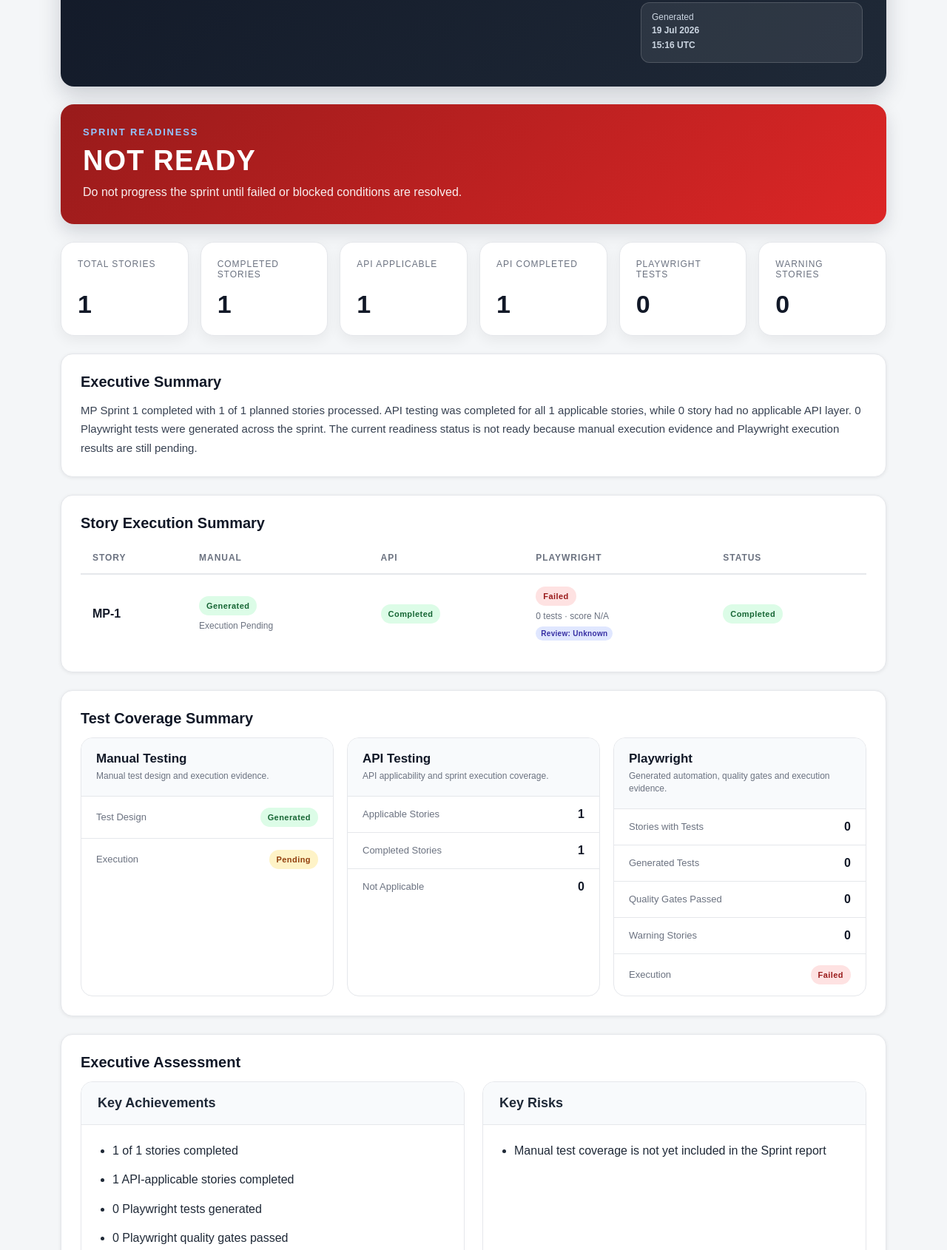
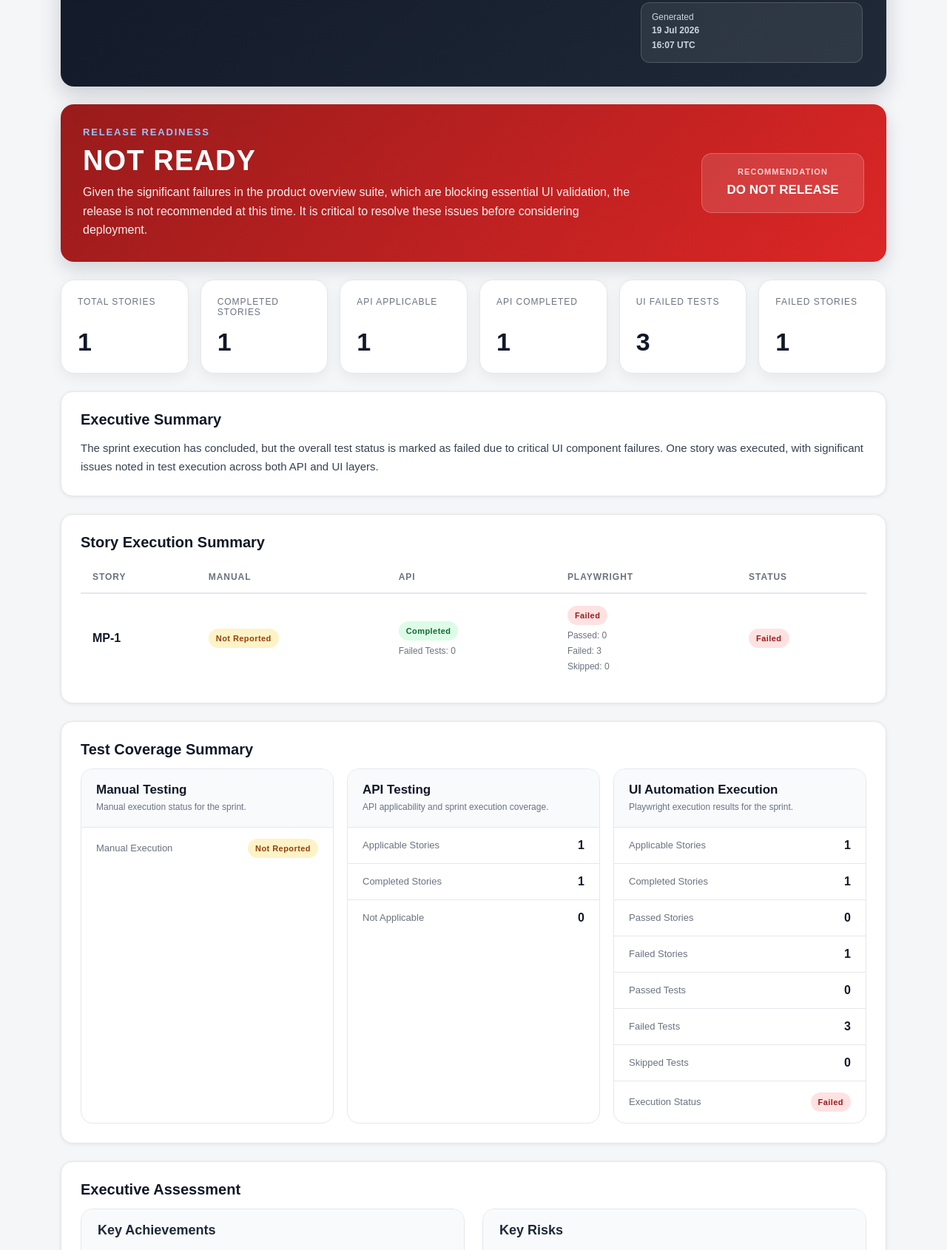
Before and after one commit to balatoth/QA-AI-copilot-V2, a plain HTML site: page executions/MP/sprint-1/MP-SPRINT-20260716122134/reporting/sprint-report.html in a window 1280 px wide. Shown: the part 283-1973 px from the top of the page at 74% size. Drawn offline with Linux system fonts and the light colour scheme.

Commit message:
Update HTML manager execution report

```diff
--- a/executions/MP/sprint-1/MP-SPRINT-20260716122134/reporting/sprint-report.html
+++ b/executions/MP/sprint-1/MP-SPRINT-20260716122134/reporting/sprint-report.html
@@ -129,6 +129,32 @@
       color: rgba(255,255,255,0.92);
       font-size: 16px;
       line-height: 1.6;
+    }
+
+.readiness-decision {
+  min-width: 220px;
+  padding: 18px 20px;
+  border: 1px solid rgba(255,255,255,0.22);
+  border-radius: 14px;
+  background: rgba(255,255,255,0.12);
+  text-align: center;
+}
+
+.readiness-decision span {
+  display: block;
+  margin-bottom: 7px;
+  color: rgba(255,255,255,0.78);
+  font-size: 11px;
+  font-weight: 700;
+  letter-spacing: 0.1em;
+  text-transform: uppercase;
+}
+
+.readiness-decision strong {
+  display: block;
+  color: #ffffff;
+  font-size: 17px;
+  line-height: 1.4;
 }
 
     .cards {
@@ -525,8 +551,8 @@
         <h1>Sprint Execution Report</h1>
 
       <p>
-          Executive sprint-level quality assessment generated from planning,
-          API testing, Playwright generation and available execution evidence.
+        Executive sprint-level quality assessment generated from automated
+        API and UI execution evidence, risk analysis and release-readiness evaluation.
       </p>
       </div>
 
@@ -550,7 +576,7 @@
           <span>Generated</span>
           <strong class="generated-date">
             <span>19 Jul 2026</span>
-            <span class="generated-date-time">15:16 UTC</span>
+            <span class="generated-date-time">16:07 UTC</span>
           </strong>
         </div>
       </div>
@@ -558,11 +584,20 @@
 
 <section class="readiness blocked">
   <div>
-        <div class="eyebrow">Sprint Readiness</div>
+    <div class="eyebrow">Release Readiness</div>
 
     <h2>NOT READY</h2>
 
-        <p>Do not progress the sprint until failed or blocked conditions are resolved.</p>
+    <p>
+      Given the significant failures in the product overview suite, which are blocking essential UI validation, the release is not recommended at this time. It is critical to resolve these issues before considering deployment.
+    </p>
+  </div>
+
+  <div class="readiness-decision">
+    <span>Recommendation</span>
+    <strong>
+      DO NOT RELEASE
+    </strong>
   </div>
 </section>
 
@@ -588,19 +623,23 @@
       </div>
 
       <div class="card">
-        <div class="card-label">Playwright Tests</div>
-        <div class="card-value">0</div>
+        <div class="card-label">UI Failed Tests</div>
+        <div class="card-value">
+          3
+        </div>
       </div>
 
       <div class="card">
-        <div class="card-label">Warning Stories</div>
-        <div class="card-value">0</div>
+        <div class="card-label">Failed Stories</div>
+        <div class="card-value">
+          1
+        </div>
       </div>
     </section>
 
     <section class="section">
       <h3>Executive Summary</h3>
-      <p>MP Sprint 1 completed with 1 of 1 planned stories processed. API testing was completed for all 1 applicable stories, while 0 story had no applicable API layer. 0 Playwright tests were generated across the sprint. The current readiness status is not ready because manual execution evidence and Playwright execution results are still pending.</p>
+      <p>The sprint execution has concluded, but the overall test status is marked as failed due to critical UI component failures. One story was executed, with significant issues noted in test execution across both API and UI layers.</p>
     </section>
 
     <section class="section">
@@ -627,41 +666,68 @@
       </td>
 
       <td>
+
         <div class="manual-cell">
-          <span class="status-badge status-pass">Generated</span>
-          <span class="quality-detail">Execution Pending</span>
+
+          <span class="status-badge status-warning">
+            Not Reported
+          </span>
+
         </div>
+
       </td>
 
 <td>
+
+      <div class="playwright-cell">
+
         <span class="status-badge status-pass">
           Completed
         </span>
 
+        <span class="quality-detail">
+          Failed Tests:
+          0
+        </span>
+
+
+
+      </div>
 
 </td>
+      <td>
 
-      <td>
         <div class="playwright-cell">
+
           <span class="status-badge status-fail">
             Failed
           </span>
 
           <span class="quality-detail">
-            0 tests
-            · score N/A
+            Passed:
+            0
           </span>
 
-          <span class="review-detail status-unknown">
-            Review: Unknown
+          <span class="quality-detail">
+            Failed:
+            3
           </span>
+
+          <span class="quality-detail">
+            Skipped:
+            0
+          </span>
+
   </div>
+
 </td>
 
       <td>
-        <span class="status-badge status-pass">
-          Completed
+
+      <span class="status-badge status-fail">
+      Failed
       </span>
+
       </td>
     </tr>
 
@@ -679,19 +745,23 @@
         <article class="coverage-card">
           <div class="coverage-header">
             <h4>Manual Testing</h4>
-            <p>Manual test design and execution evidence.</p>
+            <p>Manual execution status for the sprint.</p>
           </div>
 
           <div class="coverage-body">
+
           <div class="coverage-metric">
-              <span class="coverage-metric-label">Test Design</span>
-              <span class="status-badge status-pass">Generated</span>
+
+            <span class="coverage-metric-label">
+              Manual Execution
+            </span>
+
+            <span class="status-badge status-warning">
+              Not Reported
+            </span>
+
           </div>
 
-            <div class="coverage-metric">
-              <span class="coverage-metric-label">Execution</span>
-              <span class="status-badge status-warning">Pending</span>
-            </div>
         </div>
         </article>
 
@@ -726,48 +796,73 @@
         </article>
 
         <article class="coverage-card">
+
           <div class="coverage-header">
-            <h4>Playwright</h4>
-            <p>Generated automation, quality gates and execution evidence.</p>
+            <h4>UI Automation Execution</h4>
+            <p>Playwright execution results for the sprint.</p>
           </div>
 
           <div class="coverage-body">
+
             <div class="coverage-metric">
-              <span class="coverage-metric-label">Stories with Tests</span>
+              <span class="coverage-metric-label">Applicable Stories</span>
+              <span class="coverage-metric-value">
+                1
+              </span>
+            </div>
+
+            <div class="coverage-metric">
+              <span class="coverage-metric-label">Completed Stories</span>
+              <span class="coverage-metric-value">
+                1
+              </span>
+            </div>
+
+            <div class="coverage-metric">
+              <span class="coverage-metric-label">Passed Stories</span>
               <span class="coverage-metric-value">
                 0
               </span>
             </div>
 
             <div class="coverage-metric">
-              <span class="coverage-metric-label">Generated Tests</span>
+              <span class="coverage-metric-label">Failed Stories</span>
+              <span class="coverage-metric-value">
+                1
+              </span>
+            </div>
+
+            <div class="coverage-metric">
+              <span class="coverage-metric-label">Passed Tests</span>
               <span class="coverage-metric-value">
                 0
               </span>
             </div>
 
             <div class="coverage-metric">
-              <span class="coverage-metric-label">Quality Gates Passed</span>
+              <span class="coverage-metric-label">Failed Tests</span>
+              <span class="coverage-metric-value">
+                3
+              </span>
+            </div>
+
+            <div class="coverage-metric">
+              <span class="coverage-metric-label">Skipped Tests</span>
               <span class="coverage-metric-value">
                 0
               </span>
             </div>
 
             <div class="coverage-metric">
-              <span class="coverage-metric-label">Warning Stories</span>
-              <span class="coverage-metric-value">
-                0
-              </span>
-            </div>
-
-            <div class="coverage-metric">
-              <span class="coverage-metric-label">Execution</span>
+              <span class="coverage-metric-label">Execution Status</span>
 
               <span class="status-badge status-fail">
                 Failed
               </span>
             </div>
+
           </div>
+
         </article>
 
               </div>
@@ -787,7 +882,7 @@
 
               <div class="executive-card-body">
 
-        <ul><li>1 of 1 stories completed</li><li>1 API-applicable stories completed</li><li>0 Playwright tests generated</li><li>0 Playwright quality gates passed</li></ul>
+                <ul><li>All defined API tests were successfully executed.</li><li>The sprint orchestration was completed despite failures.</li></ul>
 
               </div>
 
@@ -801,7 +896,7 @@
 
               <div class="executive-card-body">
 
-        <ul><li>Manual test coverage is not yet included in the Sprint report</li></ul>
+                <ul><li>High - All tests in the Product Overview suite failed, blocking validation of critical UI components and navigation flows.</li></ul>
 
               </div>
 
@@ -811,16 +906,30 @@
 
 <div class="recommendation-box">
 
-    <h4>Recommendation</h4>
+  <h4>
+    Recommendation:
+    DO NOT RELEASE
+  </h4>
 
-    <p>Do not progress the sprint until failed or blocked conditions are resolved.</p>
+  <p>Given the significant failures in the product overview suite, which are blocking essential UI validation, the release is not recommended at this time. It is critical to resolve these issues before considering deployment.</p>
+
+
+        <div class="next-actions">
+          <h5>Blocking Conditions</h5>
+          <ul>
+            <li>MP-1 has failed automated tests</li>
+          </ul>
+        </div>
+
+
 
         <div class="next-actions">
           <h5>Recommended Next Actions</h5>
           <ol>
-        <li>Execute the generated Playwright suites.</li><li>Complete manual validation for the sprint.</li><li>Review and address Playwright quality warnings.</li><li>Refresh sprint readiness after execution evidence is available.</li>
+            <li>Investigate and resolve failures for MP-1</li>
           </ol>
         </div>
+
 
 </div>
 
```
Lines whose indentation alone changed are shown as unchanged.
